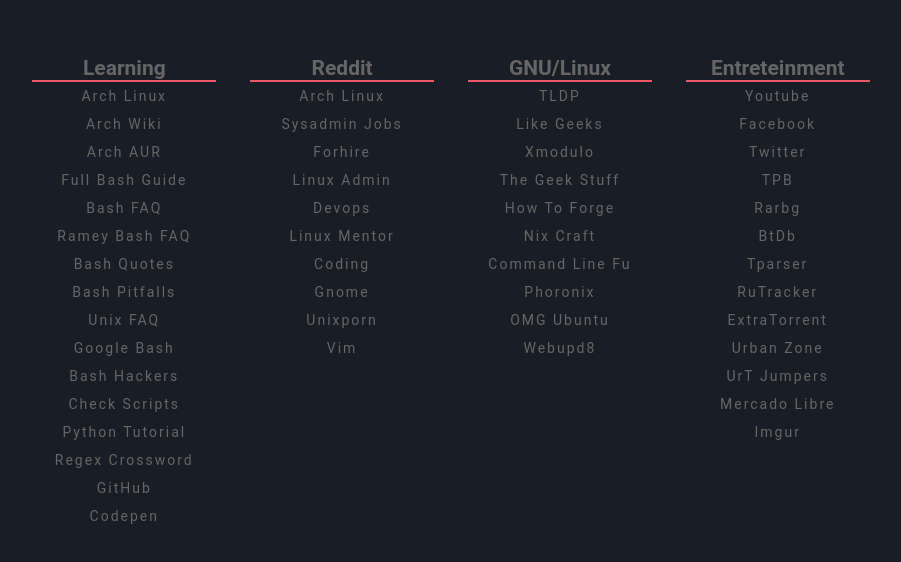
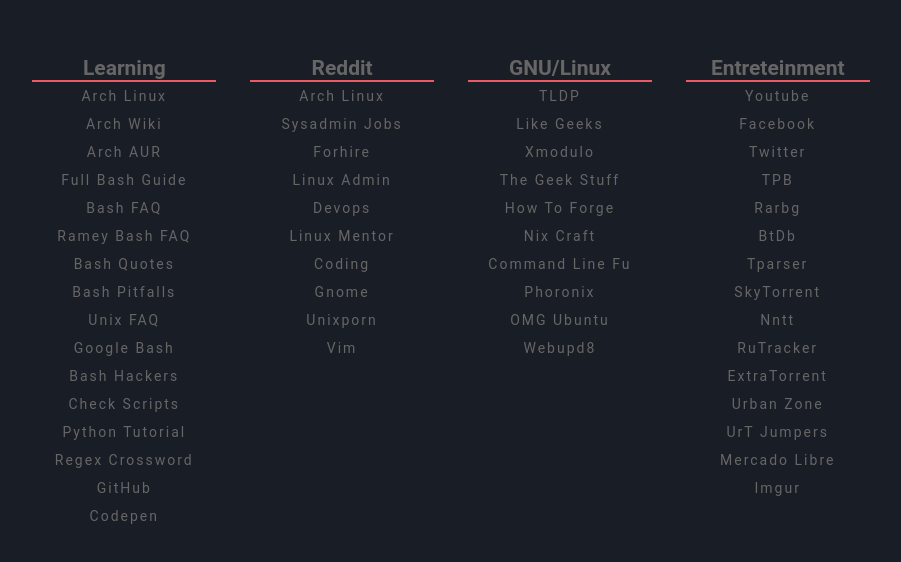
Before and after one commit to suchacoder/Dotfiles, a plain HTML site: page firefox/startpage/index.html in a window 1280 px wide. Shown: the part 108-670 px from the top of the page, without its empty margins (189-1090 px from the left). Drawn offline with Linux system fonts and the light colour scheme; a script that the page names is missing; files whose address does not match are found by name.

Commit message:
Added favicon for startpage and edited index.html

```diff
--- a/firefox/startpage/index.html
+++ b/firefox/startpage/index.html
@@ -1,6 +1,7 @@
 <!DOCTYPE html>
 <html>
 	<head>
+		<link rel="icon" type="image/png" href="favicon.ico">
 		<title>Home</title>
 		<link rel='stylesheet' type='text/css' href='css/homepage.css'/>
 		<link rel='stylesheet' type='text/css' href='fonts/Inconsolata Bold for Powerline.ttf'/>
@@ -75,6 +76,8 @@
 					<li><a href='http://rarbg.to'>Rarbg</a></li>
 					<li><a href='http://btdb.to/'>BtDb</a></li>
 					<li><a href='http://tparser.org/'>Tparser</a></li>
+					<li><a href='https://skytorrents.lol'>SkyTorrent</a></li>
+					<li><a href='http://www.nntt.org/'>Nntt</a></li>
 					<li><a href='https://rutracker.org/forum/index.php'>RuTracker</a></li>
 					<li><a href='https://extratorrent.ag'>ExtraTorrent</a></li>
 					<li><a href='http://urban-zone.org'>Urban Zone</a></li>
```
Also changed, not shown: firefox/startpage/favicon.ico (added).
